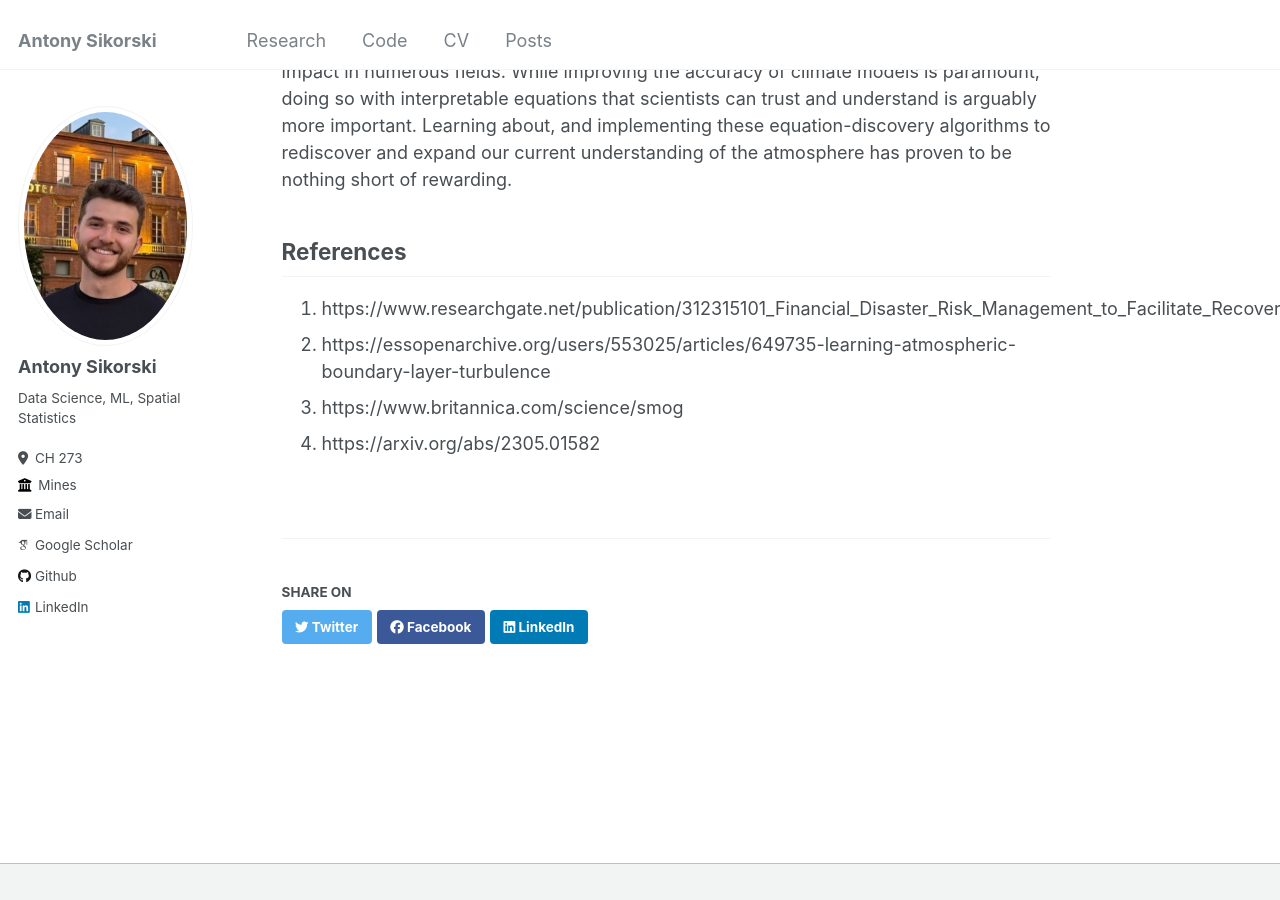
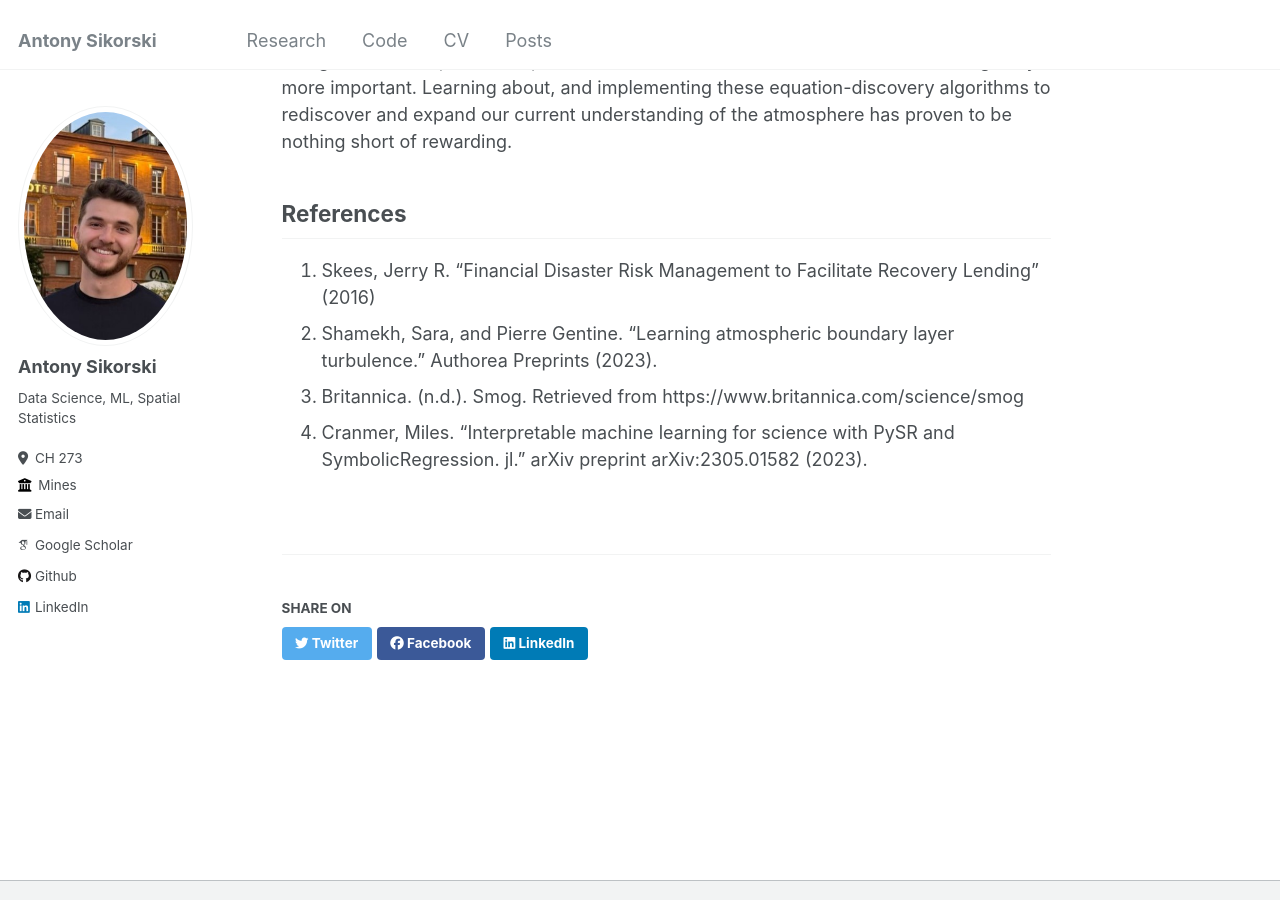
Before and after one commit to antonyxsik/antonyxsik.github.io, a Jekyll site: the page built from _posts/2024-08-03-test_post.md, in a window 1280 px wide and 900 px high, scrolled down 4201 px. Built offline with Jekyll 4.4.1, drawn with Linux system fonts in a browser that asks for light colours; some web fonts are replaced; some of the changed text lies outside the part shown.

Commit message:
my summer at leap edits

```diff
--- a/_posts/2024-08-03-test_post.md
+++ b/_posts/2024-08-03-test_post.md
@@ -18,18 +18,18 @@
 
 Machine learning (ML) and artificial intelligence (AI) constitute a set of algorithms that learn patterns through data, and have become ubiquitous in our society through technologies like ChatGPT, self-driving cars, and targeted advertising. Due to their ability to efficiently ingest large volumes of data, ML methods present themselves as strong candidates for improving climate predictions by modeling these critical, small scale processes. A key concern is the black-box nature of many ML algorithms: it is often difficult to understand how these complex models arrive at their conclusions. For a prediction to be meaningful, the model must also be interpretable; scientists need to trust and understand the results to assign physical significance to the model’s outputs.
 
-My name is Antony Sikorski, and I am a 2024 <a href="https://leap.columbia.edu/" target="_blank">LEAP</a> Momentum Fellow with a research focus in interpretable machine learning for climate models. I work on a project led by [Dr. Sara Shamekh](https://sshamekh.com/home/), where our group aims to understand vertical turbulent fluxes in the planetary boundary layer (PBL), which represent a major source of uncertainty for today’s climate models [2]. The PBL is the lowest part of the atmosphere and is most affected by Earth’s surface. Fog, pollution, and almost all human activity happen within the PBL. When we check our weather apps, the temperature and humidity forecasts describe conditions within the PBL. When we talk about the "vertical turbulent flux" of heat and moisture, we are referring to the transfer of these quantities between the Earth’s surface, and the atmosphere. This transfer is an example of a process that occurs on a small scale, yet can greatly impact long term predictions if not accounted for.
+My name is Antony Sikorski, and I am a 2024 <a href="https://leap.columbia.edu/" target="_blank">LEAP</a> Momentum Fellow with a research focus in interpretable machine learning for climate models. I work on a project led by <a href="ttps://sshamekh.com/home/" target="_blank">Dr. Sara Shamekh</a>, where our group aims to understand vertical turbulent fluxes in the planetary boundary layer (PBL), which represent a major source of uncertainty for today’s climate models [2]. The PBL is the lowest part of the atmosphere and is most affected by Earth’s surface. Fog, pollution, and almost all human activity happen within the PBL. When we check our weather apps, the temperature and humidity forecasts describe conditions within the PBL. When we talk about the "vertical turbulent flux" of heat and moisture, we are referring to the transfer of these quantities between the Earth’s surface, and the atmosphere. This transfer is an example of a process that occurs on a small scale, yet can greatly impact long term predictions if not accounted for.
 
 <p align="center" style="margin: 20px 0;">
   <img src='/images/smog.png' width='500'><br/>
   <span style="font-size: smaller;"><strong>Figure 2:</strong> The divide between the PBL and the rest of the atmosphere displayed by the smog in Los Angeles, CA [3]. </span>
 </p>
 
-Scientists build these unresolved processes into ESMs by developing simplified representations of them, called *parametrizations*. These parameterizations are typically equations that use existing variables from the model and satisfy theoretical physics constraints. **Putting it all together, our goal is to develop equations that make physical sense and accurately represent the transfer of key quantities, like heat, from the surface of the Earth to the atmosphere.**
+Scientists build these unresolved processes into ESMs by developing simplified representations of them, called *parametrizations*. These parameterizations are typically equations that use existing variables from the model and satisfy theoretical physics constraints. *Putting it all together, our goal is to develop equations that make physical sense and accurately represent the transfer of key quantities, like heat, from the surface of the Earth to the atmosphere.*
 
 Before applying machine learning to these kinds of problems, scientists relied on a tedious combination of trial-and-error, intuition, and physics to come up with parametrizations. When ML algorithms were initially applied to the task, analytical equations were traded for predictive performance. Flexible models like neural networks were used to capture complex patterns in the data due to their large number of parameters and inherently nonlinear nature. Despite excellent accuracy, scientists remain cautious about trusting them because there is no neat way to extract the function "learned" by the neural net.
 
-This summer, we’ve been working with a technique called *symbolic regression*, a machine learning task that aims to combine both accuracy and interpretability. After feeding in the inputs and outputs of our data, the symbolic regression algorithm provides us with a mathematical equation that it believes to be a good fit. It does this by learning to combine common operators \\( (+, -, \times, /, \^ ) \\), coefficients \\( (1,2,3) \\), and primitive functions \\( (sin(x), e^x) \\). By using an algorithm inspired by the process of natural selection, symbolic regression compares its generated equations, and iteratively modifies and optimizes them until it reaches one that fits the data well enough.
+This summer, we’ve been working with a technique called *symbolic regression*, a machine learning task that aims to combine both accuracy and interpretability. After feeding in the inputs and outputs of our data, the symbolic regression algorithm provides us with a mathematical equation that it believes to be a good fit. It does this by learning to combine common operators \\( (+, -, \times, /, ^\wedge ) \\), coefficients \\( (1,2,3) \\), and primitive functions \\( (sin(x), e^x) \\). By using an algorithm inspired by the process of natural selection, symbolic regression compares its generated equations, and iteratively modifies and optimizes them until it reaches one that fits the data well enough.
 
 <p align="center" style="margin: 20px 0;">
   <img src='/images/SR.png' width='500'><br/>
@@ -46,7 +46,7 @@
 So far, we have a number of exciting results, including the successful rediscovery of several equations that (mostly) agree with other recent parameterizations established by researchers. We believe the discrepancies are due to some dependence on other factors that are not being accounted for in prior studies, but teasing out the exact answer remains a work in progress. One reason uncovering these dependence relationships is difficult is the inherent randomness of the symbolic regression algorithm. There is no guarantee that the algorithm will converge or find the right equation, and as the number of candidate variables for the final parametrization increases, so does the difficulty of the search.
 
 <p align="center" style="margin: 20px 0;">
-  <img src='/images/me_presenting.jpg' width='500'><br/>
+  <img src='/images/me_presenting.jpg' width='450'><br/>
   <span style="font-size: smaller;"><strong>Figure 5:</strong> Presenting results to the NY Climate Exchange (Courtesy of A. Sikorski) </span>
 </p>
 
@@ -55,7 +55,7 @@
 References
 ------
 
-1. https://www.researchgate.net/publication/312315101_Financial_Disaster_Risk_Management_to_Facilitate_Recovery_Lending
-2. https://essopenarchive.org/users/553025/articles/649735-learning-atmospheric-boundary-layer-turbulence
-3. https://www.britannica.com/science/smog
-4. https://arxiv.org/abs/2305.01582
+1. Skees, Jerry R. "Financial Disaster Risk Management to Facilitate Recovery Lending" (2016)
+2. Shamekh, Sara, and Pierre Gentine. "Learning atmospheric boundary layer turbulence." Authorea Preprints (2023).
+3. Britannica. (n.d.). Smog. Retrieved from https://www.britannica.com/science/smog
+4. Cranmer, Miles. "Interpretable machine learning for science with PySR and SymbolicRegression. jl." arXiv preprint arXiv:2305.01582 (2023).
```
Also changed, not shown: _pages/about.md (+1 -1 lines).
